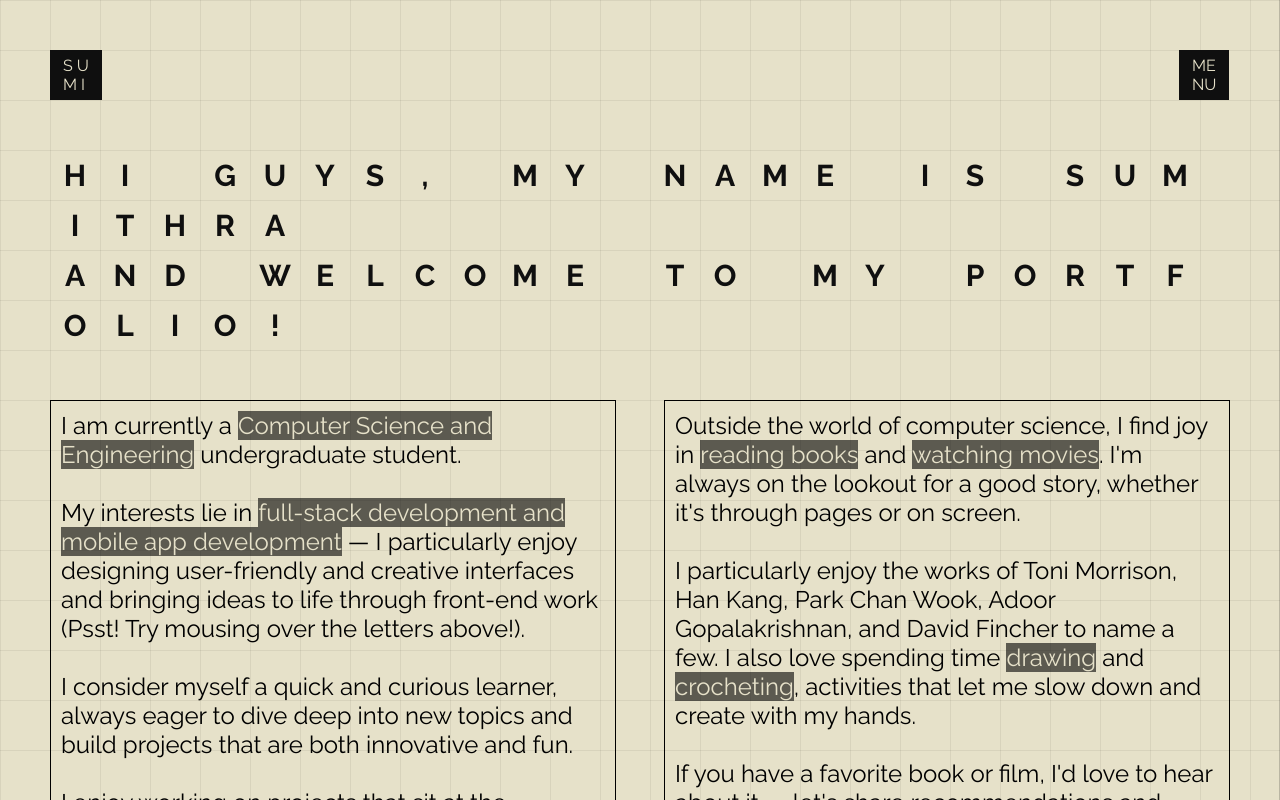
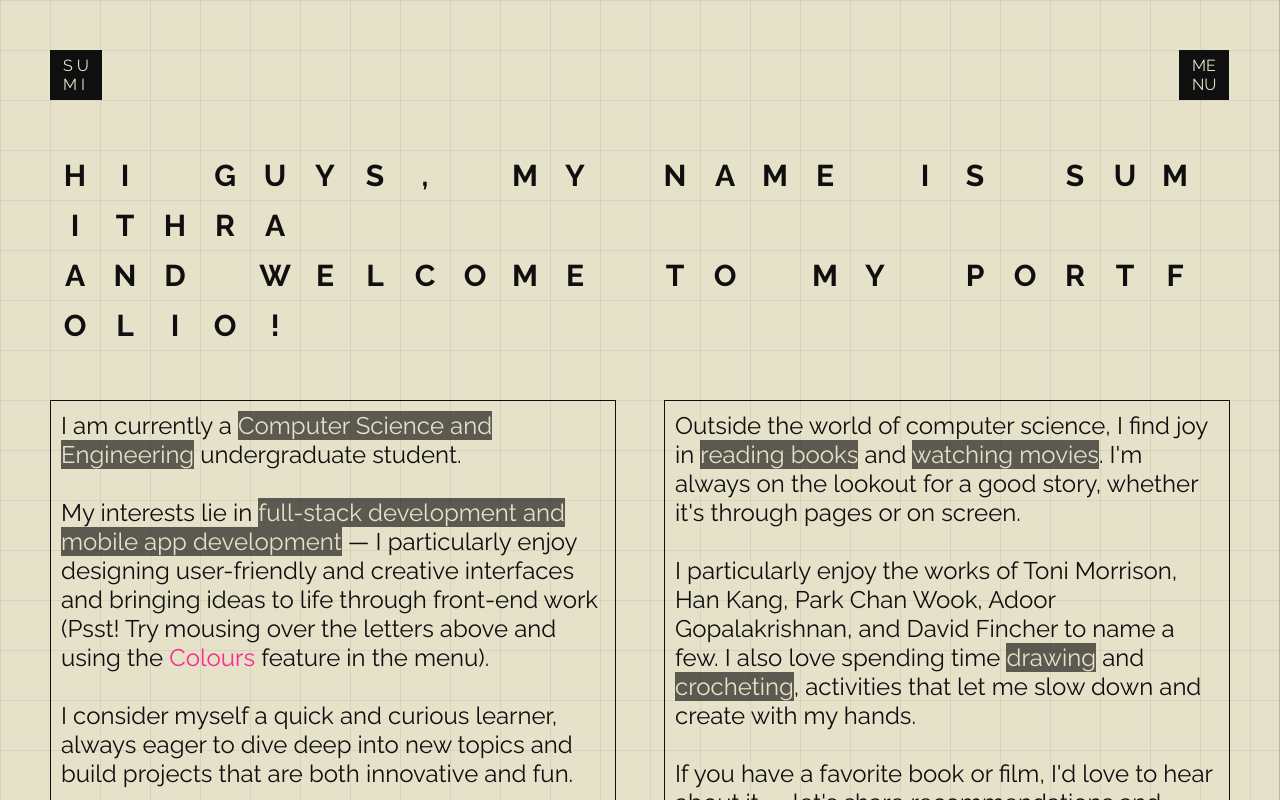
Before and after one commit to sumi-devs/portfolio-react, a React (Create React App) app: page / in a window 1280 px wide. Shown: the top 800 px of the page. Built offline with nearby package versions, Linux system fonts and the light colour scheme.

Commit message:
feature: COLOURS button in NavBar

```diff
--- a/src/assets/css/academics.css
+++ b/src/assets/css/academics.css
@@ -12,10 +12,10 @@ body {
     width: 100%;
     margin: 0;
     padding: 0;
-    background-color: #e6e1c9;
+    background-color: var(--bg, #e6e1c9);
+    color: var(--text, #0f0f0f);
     background-image:
-        linear-gradient(#00000010 1px, transparent 1px),
-        linear-gradient(90deg, #00000010 1px, transparent 1px);
+        var(--lines, linear-gradient(#00000010 1px, transparent 1px), linear-gradient(90deg, #00000010 1px, transparent 1px));
     background-size: 50px 50px;
     font-family: "Raleway", sans-serif;
     font-style: normal;
@@ -33,14 +33,14 @@ nav {
 }
 
 nav a {
-    color: #e6e1c9;
+    color: var(--bg, #e6e1c9);
     text-decoration: none;
     font-weight: 600;
 }
 
 .logo-box {
-    color: #e6e1c9;
-    background-color: #0f0f0f;
+    color: var(--bg, #e6e1c9);
+    background-color: var(--accent, #0f0f0f);
     padding: 6px 13px;
     transform: translate(10px, 10px);
 }
@@ -60,9 +60,9 @@ nav a {
     position: absolute;
     transition: opacity 0.3s ease;
     margin: 0;
-    color: #e6e1c9;
+    color: var(--bg, #e6e1c9);
     text-align: justify;
-    background-color: #0f0f0f;
+    background-color: var(--accent, #0f0f0f);
     padding: 6px 13px;
     transform: translate(-31px, 0px);
 }
@@ -70,7 +70,7 @@ nav a {
 #menu-close {
     font-size: 1.8rem;
     line-height: 1;
-    color: #e6e1c9;
+    color: var(--bg, #e6e1c9);
 }
 
 .menu-overlay {
@@ -79,7 +79,7 @@ nav a {
     right: 0;
     width: 100vw;
     height: 100vh;
-    background-color: #0f0f0f;
+    background-color: var(--accent, #0f0f0f);
     z-index: 1;
     transform: translateX(100%);
     transition: transform 0.5s ease;
@@ -105,7 +105,7 @@ nav a {
 
 .link a,
 .link p {
-    color: #e6e1c9;
+    color: var(--bg, #e6e1c9);
     font-size: 1.5rem;
     text-decoration: none;
     cursor: pointer;
@@ -139,7 +139,7 @@ nav a {
     display: flex;
     align-items: center;
     justify-content: center;
-    color: #0f0f0f;
+    color: var(--text, #0f0f0f);
     font-size: 30px;
     font-weight: bold;
     transition: background-color 0.3s;
@@ -154,8 +154,8 @@ nav a {
 }
 
 .aboutspan {
-    background-color: #00000099;
-    color: #e6e1c9;
+    background-color: var(--highlight, #00000099);
+    color: var(--bg, #e6e1c9);
 }
 
 .colourspan {
@@ -190,7 +190,7 @@ nav a {
 }
 
 footer {
-    color: #0f0f0f;
+    color: var(--text, #0f0f0f);
     text-align: center;
     padding: 1em 0;
     width: 100%;
--- a/src/assets/css/contact.css
+++ b/src/assets/css/contact.css
@@ -13,10 +13,10 @@ body {
     width: 100%;
     margin: 0;
     padding: 0;
-    background-color: #e6e1c9;
+    background-color: var(--bg, #e6e1c9);
+    color: var(--text, #0f0f0f);
     background-image:
-        linear-gradient(#00000010 1px, transparent 1px),
-        linear-gradient(90deg, #00000010 1px, transparent 1px);
+        var(--lines, linear-gradient(#00000010 1px, transparent 1px), linear-gradient(90deg, #00000010 1px, transparent 1px));
     background-size: 50px 50px;
     font-family: "Raleway", sans-serif;
     font-style: normal;
@@ -34,14 +34,14 @@ nav {
 }
 
 nav a {
-    color: #e6e1c9;
+    color: var(--bg, #e6e1c9);
     text-decoration: none;
     font-weight: 600;
 }
 
 .logo-box {
-    color: #e6e1c9;
-    background-color: #0f0f0f;
+    color: var(--bg, #e6e1c9);
+    background-color: var(--accent, #0f0f0f);
     padding: 6px 13px;
     transform: translate(10px, 10px);
 }
@@ -61,9 +61,9 @@ nav a {
     position: absolute;
     transition: opacity 0.3s ease;
     margin: 0;
-    color: #e6e1c9;
+    color: var(--bg, #e6e1c9);
     text-align: justify;
-    background-color: #0f0f0f;
+    background-color: var(--accent, #0f0f0f);
     padding: 6px 13px;
     transform: translate(-31px, 0px);
 }
@@ -71,7 +71,7 @@ nav a {
 #menu-close {
     font-size: 1.8rem;
     line-height: 1;
-    color: #e6e1c9;
+    color: var(--bg, #e6e1c9);
 }
 
 .menu-overlay {
@@ -80,7 +80,7 @@ nav a {
     right: 0;
     width: 100vw;
     height: 100vh;
-    background-color: #0f0f0f;
+    background-color: var(--accent, #0f0f0f);
     z-index: 1;
     transform: translateX(100%);
     transition: transform 0.5s ease;
@@ -106,7 +106,7 @@ nav a {
 
 .link a,
 .link p {
-    color: #e6e1c9;
+    color: var(--bg, #e6e1c9);
     font-size: 1.5rem;
     text-decoration: none;
     cursor: pointer;
@@ -130,7 +130,7 @@ nav a {
     display: flex;
     align-items: center;
     justify-content: center;
-    color: #0f0f0f;
+    color: var(--text, #0f0f0f);
     font-size: 30px;
     font-weight: bold;
     transition: background-color 0.3s;
@@ -235,15 +235,15 @@ textarea {
 }
 
 .contactspan {
-    background-color: #f71e9539;
+    background-color: var(--highlight, #f71e9539);
 }
 
 .socialspan {
-    background-color: #e9f71e39;
+    background-color: var(--highlight, #e9f71e39);
 }
 
 footer {
-    color: #0f0f0f;
+    color: var(--text, #0f0f0f);
     text-align: center;
     padding: 1em 0;
     width: 100%;
@@ -273,6 +273,7 @@ footer {
     #messages {
         width: 90%;
     }
+
     .contact {
         width: 73%;
     }
--- a/src/assets/css/portfolio.css
+++ b/src/assets/css/portfolio.css
@@ -17,10 +17,10 @@ body {
     width: 100%;
     margin: 0;
     padding: 0;
-    background-color: #e6e1c9;
+    background-color: var(--bg, #e6e1c9);
+    color: var(--text, #0f0f0f);
     background-image:
-        linear-gradient(#00000010 1px, transparent 1px),
-        linear-gradient(90deg, #00000010 1px, transparent 1px);
+        var(--lines, linear-gradient(#00000010 1px, transparent 1px), linear-gradient(90deg, #00000010 1px, transparent 1px));
     background-size: 50px 50px;
     font-family: "Raleway", sans-serif;
     font-style: normal;
@@ -40,14 +40,14 @@ nav {
 }
 
 nav a {
-    color: #e6e1c9;
+    color: var(--bg, #e6e1c9);
     text-decoration: none;
     font-weight: 600;
 }
 
 .logo-box {
-    color: #e6e1c9;
-    background-color: #0f0f0f;
+    color: var(--bg, #e6e1c9);
+    background-color: var(--accent, #0f0f0f);
     padding: 6px 13px;
     transform: translate(10px, 10px);
 }
@@ -67,9 +67,9 @@ nav a {
     position: absolute;
     transition: opacity 0.3s ease;
     margin: 0;
-    color: #e6e1c9;
+    color: var(--bg, #e6e1c9);
     text-align: justify;
-    background-color: #0f0f0f;
+    background-color: var(--accent, #0f0f0f);
     padding: 6px 13px;
     transform: translate(-31px, 0px);
 }
@@ -77,7 +77,7 @@ nav a {
 #menu-close {
     font-size: 1.8rem;
     line-height: 1;
-    color: #e6e1c9;
+    color: var(--bg, #e6e1c9);
 }
 
 .menu-overlay {
@@ -86,7 +86,7 @@ nav a {
     right: 0;
     width: 100vw;
     height: 100vh;
-    background-color: #0f0f0f;
+    background-color: var(--accent, #0f0f0f);
     z-index: 1;
     transform: translateX(100%);
     transition: transform 0.5s ease;
@@ -112,7 +112,7 @@ nav a {
 
 .link a,
 .link p {
-    color: #e6e1c9;
+    color: var(--bg, #e6e1c9);
     font-size: 1.5rem;
     text-decoration: none;
     cursor: pointer;
@@ -148,7 +148,7 @@ nav a {
     display: flex;
     align-items: center;
     justify-content: center;
-    color: #0f0f0f;
+    color: var(--text, #0f0f0f);
     font-size: 30px;
     font-weight: bold;
     transition: background-color 0.3s;
@@ -163,8 +163,8 @@ nav a {
 }
 
 .aboutspan {
-    background-color: #00000099;
-    color: #e6e1c9;
+    background-color: var(--highlight, #00000099);
+    color: var(--bg, #e6e1c9);
 }
 
 .colourspan {
@@ -303,7 +303,7 @@ nav a {
 }
 
 footer {
-    color: #0f0f0f;
+    color: var(--text, #0f0f0f);
     text-align: center;
     padding: 1em 0;
     width: 100%;
--- a/src/components/Navbar.jsx
+++ b/src/components/Navbar.jsx
@@ -1,8 +1,10 @@
 import { useState } from 'react';
 import { Link } from 'react-router-dom';
+import { useTheme } from '../context/ThemeContext';
 
 function Navbar() {
   const [open, setOpen] = useState(false);
+  const { cycleTheme } = useTheme();
 
   return (
     <>
@@ -22,6 +24,7 @@ function Navbar() {
             <div className="link"><Link to="/">{'> HOME'}</Link></div>
             <div className="link"><Link to="/academics">{'> ACADEMICS'}</Link></div>
             <div className="link"><Link to="/contact">{'> CONTACT'}</Link></div>
+            <div className="link"><p id="coloursbutton" onClick={cycleTheme}>{'> COLOURS'}</p></div>
           </div>
         </div>
       </div>
--- /dev/null
+++ b/src/context/ThemeContext.jsx
@@ -0,0 +1,105 @@
+import { createContext, useState, useEffect, useContext } from 'react';
+
+const ThemeContext = createContext();
+
+const THEME_KEY = 'themeIndex';
+
+const themes = [
+  {
+    lines: 'linear-gradient(#00000010 1px, transparent 1px), linear-gradient(90deg, #00000010 1px, transparent 1px)',
+    background: '#f4a261',
+    text: '#264653',
+    accent: '#e76f51',
+    highlight: '#2a9d8f'
+  },
+  {
+    lines: 'linear-gradient(#e6e1c9 1px, transparent 1px), linear-gradient(90deg, #e6e1c9 1px, transparent 1px)',
+    background: '#caf0f8',
+    text: '#03045e',
+    accent: '#0077b6',
+    highlight: '#90e0ef'
+  },
+  {
+    lines: 'linear-gradient(#00000010 1px, transparent 1px), linear-gradient(90deg, #00000010 1px, transparent 1px)',
+    background: '#ffe066',
+    text: '#3a0ca3',
+    accent: '#ff006e',
+    highlight: '#8338ec'
+  },
+  {
+    lines: 'linear-gradient(#00000010 1px, transparent 1px), linear-gradient(90deg, #00000010 1px, transparent 1px)',
+    background: '#d8f3dc',
+    text: '#081c15',
+    accent: '#40916c',
+    highlight: '#52b788'
+  }
+];
+
+function applyTheme(idx) {
+  const theme = themes[idx];
+  const root = document.documentElement;
+  root.style.setProperty('--bg', theme.background);
+  root.style.setProperty('--text', theme.text);
+  root.style.setProperty('--accent', theme.accent);
+  root.style.setProperty('--highlight', theme.highlight);
+  root.style.setProperty('--lines', theme.lines);
+  localStorage.setItem(THEME_KEY, String(idx));
+}
+
+function resetToOriginal() {
+  const root = document.documentElement;
+  root.style.removeProperty('--bg');
+  root.style.removeProperty('--text');
+  root.style.removeProperty('--accent');
+  root.style.removeProperty('--highlight');
+  root.style.removeProperty('--lines');
+  localStorage.removeItem(THEME_KEY);
+}
+
+export function ThemeProvider({ children }) {
+  const [currentTheme, setCurrentTheme] = useState(-1);
+
+  // restore theme from localStorage on mount
+  useEffect(() => {
+    const saved = localStorage.getItem(THEME_KEY);
+    if (saved === null) return;
+    const idx = parseInt(saved, 10);
+    if (Number.isNaN(idx) || idx < 0 || idx >= themes.length) {
+      resetToOriginal();
+      return;
+    }
+    setCurrentTheme(idx);
+    applyTheme(idx);
+  }, []);
+
+  const cycleTheme = () => {
+    if (currentTheme === -1) {
+      setCurrentTheme(0);
+      applyTheme(0);
+      return;
+    }
+
+    const next = currentTheme + 1;
+
+    if (next >= themes.length) {
+      resetToOriginal();
+      setCurrentTheme(-1);
+      return;
+    }
+
+    setCurrentTheme(next);
+    applyTheme(next);
+  };
+
+  return (
+    <ThemeContext.Provider value={{ currentTheme, cycleTheme }}>
+      {children}
+    </ThemeContext.Provider>
+  );
+}
+
+export function useTheme() {
+  return useContext(ThemeContext);
+}
+
+export default ThemeContext;
--- a/src/pages/Home.jsx
+++ b/src/pages/Home.jsx
@@ -27,7 +27,7 @@ function Home() {
           <p>
             I am currently a <span className="aboutspan">Computer Science and Engineering</span> undergraduate student.
             <br /><br />
-            My interests lie in <span className="aboutspan">full-stack development and mobile app development</span> — I particularly enjoy designing user-friendly and creative interfaces and bringing ideas to life through front-end work (Psst! Try mousing over the letters above!).
+            My interests lie in <span className="aboutspan">full-stack development and mobile app development</span> — I particularly enjoy designing user-friendly and creative interfaces and bringing ideas to life through front-end work (Psst! Try mousing over the letters above and using the <span className="colourspan">Colours</span> feature in the menu).
             <br /><br />
             I consider myself a quick and curious learner, always eager to dive deep into new topics and build projects that are both innovative and fun.
             <br /><br />
```
Also changed, not shown: src/App.jsx (+6 -3 lines).
